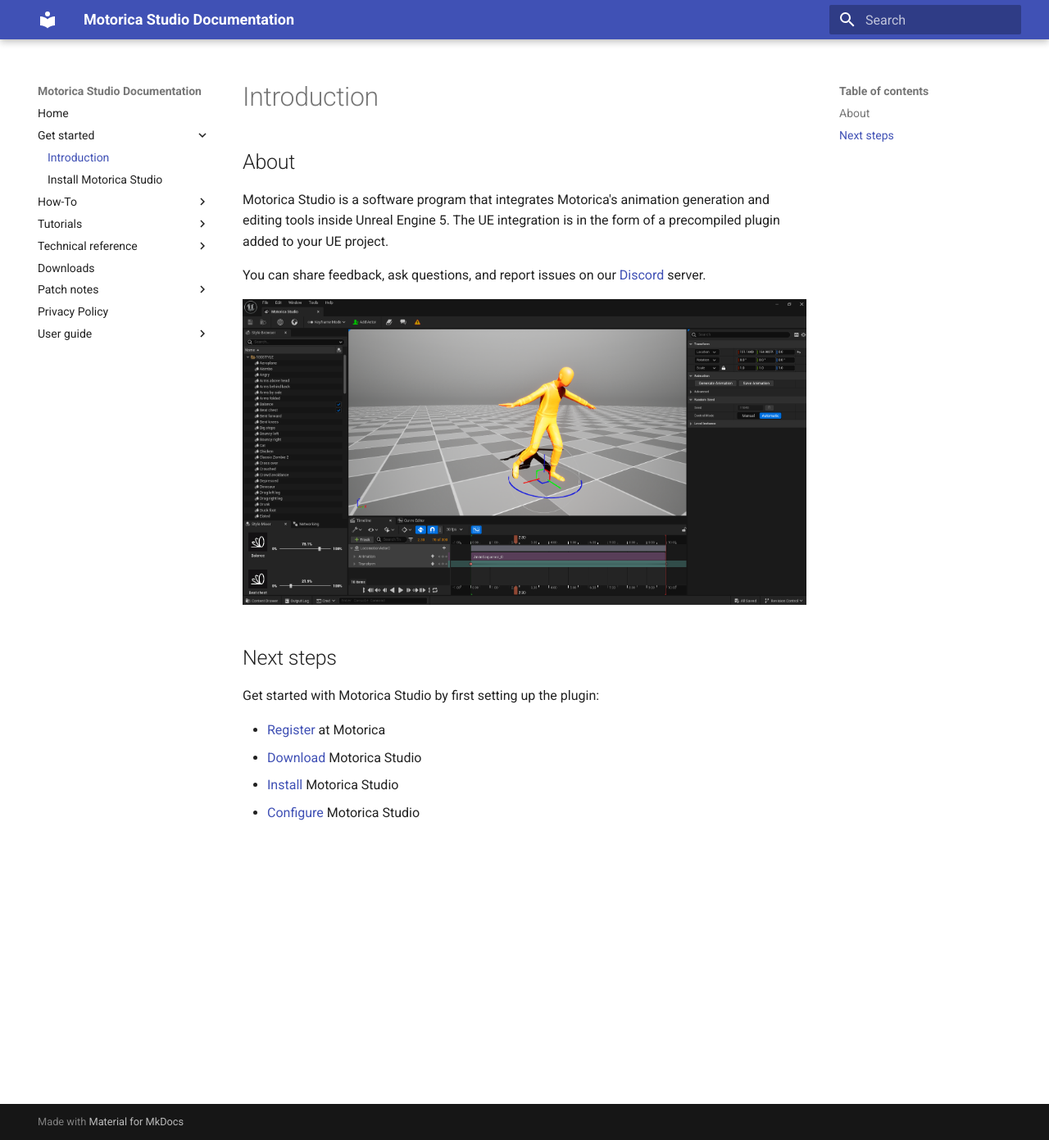
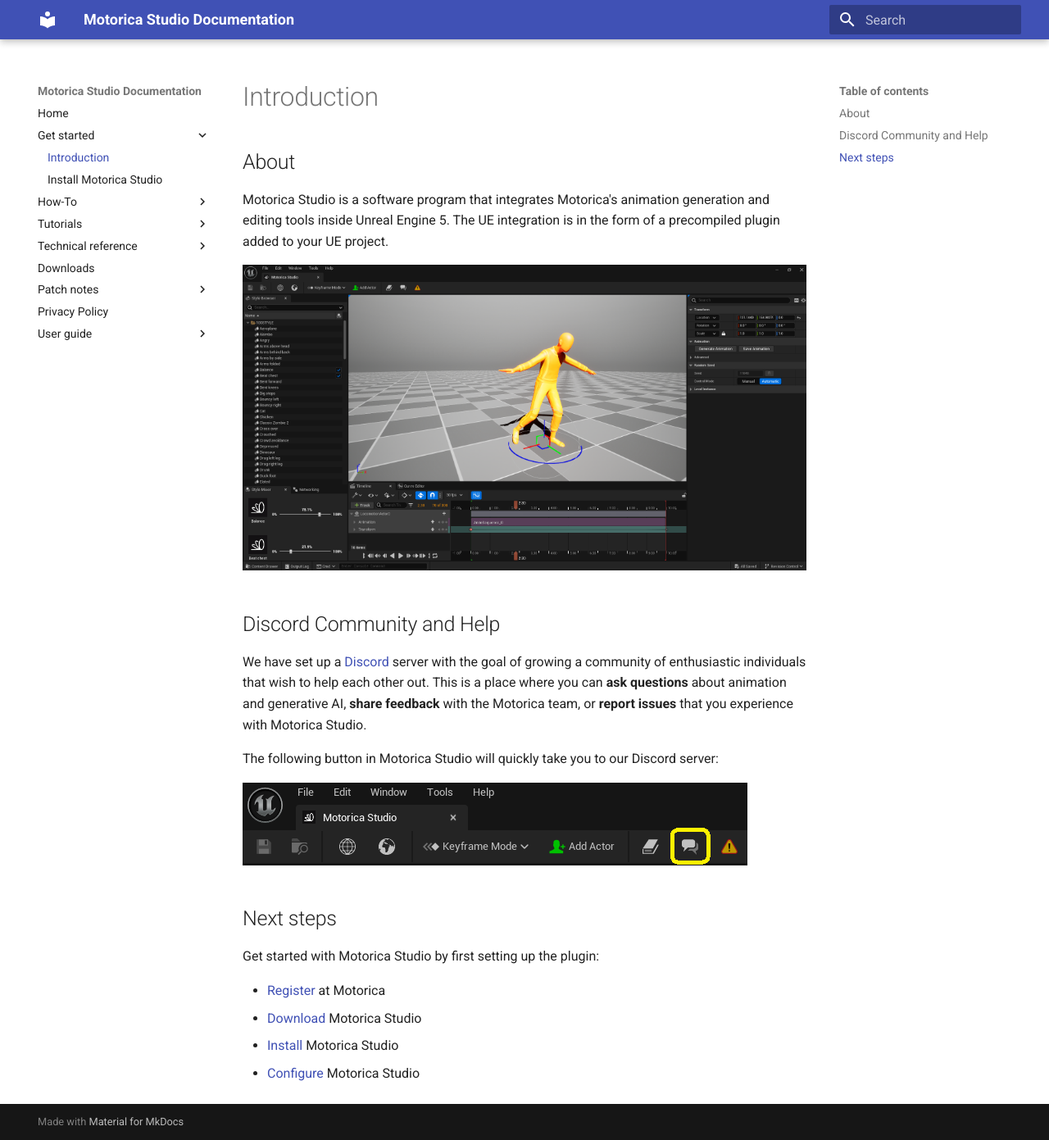
Before and after one commit to MotoricaAI/MoStudioDocs, an MkDocs documentation site: the page built from docs/get-started/index.md, in a window 1280 px wide and 1391 px high. Shown: the whole window at 82% size. Built offline with MkDocs 1.6.1 and Material for MkDocs 9.7.7, drawn with Linux system fonts in a browser that asks for light colours.

Commit message:
Update docs

```diff
--- a/docs/get-started/index.md
+++ b/docs/get-started/index.md
@@ -4,9 +4,15 @@
 
 Motorica Studio is a software program that integrates Motorica's animation generation and editing tools inside Unreal Engine 5. The UE integration is in the form of a precompiled plugin added to your UE project.
 
-You can share feedback, ask questions, and report issues on our [Discord](https://discord.com/invite/KWRqNzcjYA) server.
+![](/images/motorica-studio-editor-example-1.png)
 
-![](/images/motorica-studio-editor-example-1.png)
+## Discord Community and Help
+
+We have set up a [Discord](https://discord.com/invite/KWRqNzcjYA) server with the goal of growing a community of enthusiastic individuals that wish to help each other out. This is a place where you can **ask questions** about animation and generative AI, **share feedback** with the Motorica team, or **report issues** that you experience with Motorica Studio.
+
+The following button in Motorica Studio will quickly take you to our Discord server:
+
+![](/images/motorica-studio-editor-toolbar-community-button.png)
 
 ## Next steps
 
```
Also changed, not shown: docs/images/motorica-studio-editor-toolbar-community-button.png (added).
